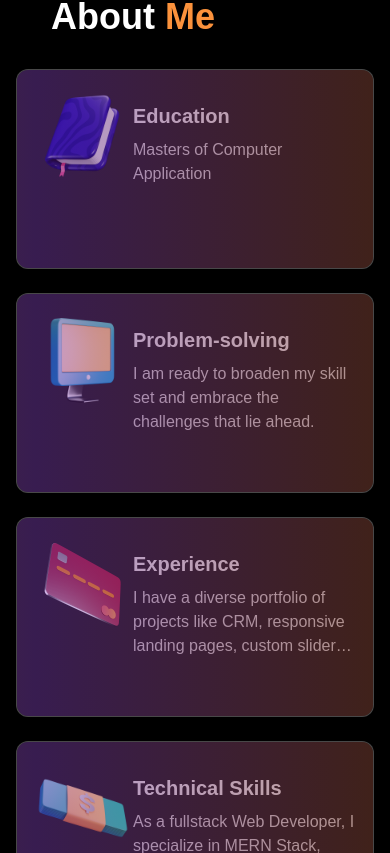
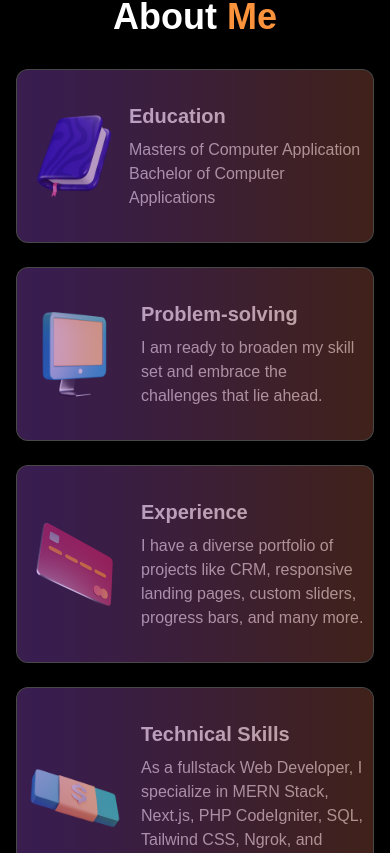
Before and after one commit to ashwanikumarmaharana/Portfolio, a Next.js app: page / in a window 390 px wide. Shown: the part 891-1744 px from the top of the page. Built offline with nearby package versions, Linux system fonts and the light colour scheme.

Commit message:
about page css fixed

```diff
--- a/src/components/About.tsx
+++ b/src/components/About.tsx
@@ -9,33 +9,34 @@ import finance from "../assets/finance.png";
 const About = () => {
   return (
     <div className='w-full max-w-[1200px] mx-auto bg-black pt-1 md:pt-20' id="about">
-      <h1 className='text-white text-4xl sm:text-5xl lg:text-6xl max-w-[320px] mx-auto font-semibold p-4 mb-4'>
+      <h1 className='text-white text-center text-4xl sm:text-5xl lg:text-6xl max-w-[320px] mx-auto font-semibold p-4 mb-4'>
         About <span className='text-orange-400'>Me</span>
       </h1>
 
       <div className='px-4 sm:px-6 md:px-8 lg:p-0 grid grid-cols-1 md:grid-cols-8 gap-6 place-items-center'>
         {/** Section 1 */}
-        <div className='w-full h-[200px] md:col-span-5 relative bg-white/10 backdrop-blur-lg border border-white/20 rounded-xl overflow-hidden transition-transform transform hover:scale-102'>
+        <div className='w-full py-6 md:py-0 md:h-[200px] md:col-span-5 relative bg-white/10 backdrop-blur-lg border border-white/20 rounded-xl overflow-hidden transition-transform transform hover:scale-102'>
           <div className='absolute inset-0 bg-gradient-to-r from-orange-400 via-purple-700 to-orange-800 opacity-30 animate-gradient-xy'></div>
-          <div className='flex flex-row p-4 sm:p-6'>
+          <div className='flex flex-row items-center p-2 sm:p-6'>
             <Image src={book} alt='book' className='w-auto h-[100px] sm:h-[130px]' />
-            <div className='flex flex-col mt-4'>
+            <div className='flex flex-col ml-1'>
               <h2 className='text-xl sm:text-2xl font-bold text-white/80'>Education</h2>
-              <p className='text-md sm:text-lg text-white/70 mt-2 line-clamp-3'>
-                Masters of Computer Application
+              <p className='text-md sm:text-lg text-white/70 mt-2 md:line-clamp-3'>
+                Masters of Computer Application<br />
+                Bachelor of Computer Applications
               </p>
             </div>
           </div>
         </div>
 
         {/** Section 2 */}
-        <div className='w-full h-[200px] md:col-span-3 relative bg-white/10 backdrop-blur-lg border border-white/20 rounded-xl overflow-hidden transition-transform transform hover:scale-102'>
+        <div className='w-full py-6 md:py-0 md:h-[200px] md:col-span-3 relative bg-white/10 backdrop-blur-lg border border-white/20 rounded-xl overflow-hidden transition-transform transform hover:scale-102'>
           <div className='absolute inset-0 bg-gradient-to-r from-orange-400 via-purple-700 to-orange-800 opacity-30 animate-gradient-xy'></div>
-          <div className='flex flex-row p-4 sm:p-6'>
+          <div className='flex flex-row items-center p-2 sm:p-6'>
             <Image src={pc} alt='pc' className='w-auto h-[100px] sm:h-[130px]' />
-            <div className='flex flex-col mt-4'>
+            <div className='flex flex-col ml-4'>
               <h2 className='text-xl sm:text-2xl font-bold text-white/80'>Problem-solving</h2>
-              <p className='text-md sm:text-lg text-white/70 mt-2 line-clamp-3'>
+              <p className='text-md sm:text-lg text-white/70 mt-2 md:line-clamp-3'>
                 I am ready to broaden my skill set and embrace the challenges that lie ahead.
               </p>
             </div>
@@ -43,13 +44,13 @@ const About = () => {
         </div>
 
         {/** Section 3 */}
-        <div className='w-full h-[200px] md:col-span-3 relative bg-white/10 backdrop-blur-lg border border-white/20 rounded-xl overflow-hidden transition-transform transform hover:scale-102'>
+        <div className='w-ful py-6 md:py-0 md:h-[200px] md:col-span-3 relative bg-white/10 backdrop-blur-lg border border-white/20 rounded-xl overflow-hidden transition-transform transform hover:scale-102'>
           <div className='absolute inset-0 bg-gradient-to-r from-orange-400 via-purple-700 to-orange-800 opacity-30 animate-gradient-xy'></div>
-          <div className='flex flex-row p-4 sm:p-6'>
+          <div className='flex flex-row items-center p-2 sm:p-6'>
             <Image src={card} alt='card' className='w-auto h-[100px] sm:h-[130px]' />
-            <div className='flex flex-col mt-4'>
+            <div className='flex flex-col ml-4'>
               <h2 className='text-xl sm:text-2xl font-bold text-white/80'>Experience</h2>
-              <p className='text-md sm:text-lg text-white/70 mt-2 line-clamp-3'>
+              <p className='text-md sm:text-lg text-white/70 mt-2 md:line-clamp-3'>
                 I have a diverse portfolio of projects like CRM, responsive landing pages, custom sliders, progress bars, and many more.
               </p>
             </div>
@@ -57,13 +58,13 @@ const About = () => {
         </div>
 
         {/** Section 4 */}
-        <div className='w-ful h-[200px] md:col-span-5 relative bg-white/10 backdrop-blur-lg border border-white/20 rounded-xl overflow-hidden transition-transform transform hover:scale-102'>
+        <div className='w-full py-6 md:py-0 md:h-[200px] md:col-span-5 relative bg-white/10 backdrop-blur-lg border border-white/20 rounded-xl overflow-hidden transition-transform transform hover:scale-102'>
           <div className='absolute inset-0 bg-gradient-to-r from-orange-400 via-purple-700 to-orange-800 opacity-30 animate-gradient-xy'></div>
-          <div className='flex flex-row p-4 sm:p-6'>
+          <div className='flex flex-row items-center p-2 sm:p-6'>
             <Image src={finance} alt='finance' className='w-auto h-[100px] sm:h-[130px]' />
-            <div className='flex flex-col mt-4'>
+            <div className='flex flex-col ml-4'>
               <h2 className='text-xl sm:text-2xl font-bold text-white/80'>Technical Skills</h2>
-              <p className='text-md sm:text-lg text-white/70 mt-2 line-clamp-3'>
+              <p className='text-md sm:text-lg text-white/70 mt-2 md:line-clamp-3'>
                 As a fullstack Web Developer, I specialize in MERN Stack, Next.js, PHP CodeIgniter, SQL, Tailwind CSS, Ngrok, and Framer Motion.
               </p>
             </div>
```
